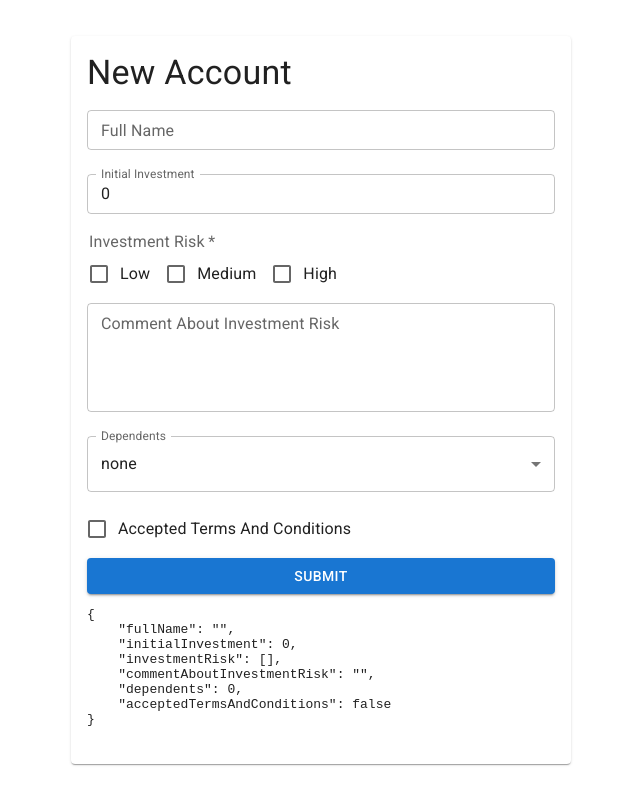
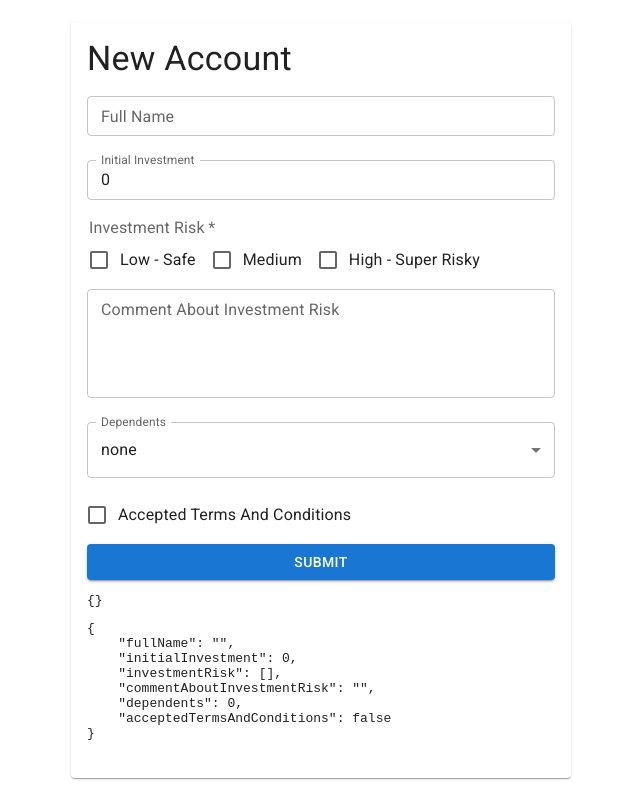
Before and after one commit to sergevitali/interview-app, a React (Create React App) app: page / in a window 1280 px wide. Shown: the whole page, without its empty margins (319-959 px from the left). Built offline with nearby package versions, Linux system fonts and the light colour scheme.

Commit message:
Error validation with Yup

```diff
--- a/src/components/FormDemo.tsx
+++ b/src/components/FormDemo.tsx
@@ -1,10 +1,13 @@
 import { Box, Button, Card, CardContent, Typography } from '@mui/material'
 import { Form, Formik, FormikProps } from 'formik'
-import CheckboxFieldDemo from './CheckboxFieldDemo'
+import { validation } from './FormDemoValidation'
 import { InvestmentDetails } from './InvestmentDetails.types'
-import MultiChecboxDemo from './MultiCheckboxDemo'
-import SelectFieldDemo from './SelectFieldDemo'
-import TextFieldDemo from './TextFieldDemo'
+import {
+  CheckboxField,
+  InputField,
+  SelectField,
+  MultiCheckbox
+} from './organisms/forms'
 
 const initialValues: InvestmentDetails = {
   fullName: '',
@@ -24,22 +27,27 @@ const FormDemo: React.FC<{}> = () => {
         </Typography>
         <Formik
           initialValues={initialValues}
+          validationSchema={validation}
           onSubmit={(values, actions) => {
-            console.log({ values, actions })
+            return new Promise((resolve) => {
+              setTimeout(() => {
+                resolve(true)
+              }, 5000)
+            }).then(() => console.log(values))
           }}
         >
           {({
             values,
-            handleChange,
-            touched,
-            errors
+            errors,
+            isSubmitting,
+            isValidating
           }: FormikProps<InvestmentDetails>) => (
             <Form>
               <Box mb={3}>
-                <TextFieldDemo name="fullName" label="Full Name" fullWidth />
+                <InputField name="fullName" label="Full Name" fullWidth />
               </Box>
               <Box mb={2}>
-                <TextFieldDemo
+                <InputField
                   name="initialInvestment"
                   label="Initial Investment"
                   type="number"
@@ -47,18 +55,18 @@ const FormDemo: React.FC<{}> = () => {
                 />
               </Box>
               <Box mb={1}>
-                <MultiChecboxDemo
+                <MultiCheckbox
                   name="investmentRisk"
                   label="Investment Risk"
                   options={[
-                    { label: 'Low', value: 'low' },
+                    { label: 'Low - Safe', value: 'low' },
                     { label: 'Medium', value: 'medium' },
-                    { label: 'High', value: 'high' }
+                    { label: 'High - Super Risky', value: 'high' }
                   ]}
                 />
               </Box>
               <Box mb={3}>
-                <TextFieldDemo
+                <InputField
                   name="commentAboutInvestmentRisk"
                   label="Comment About Investment Risk"
                   type="textarea"
@@ -66,7 +74,7 @@ const FormDemo: React.FC<{}> = () => {
                 />
               </Box>
               <Box mb={2}>
-                <SelectFieldDemo
+                <SelectField
                   name="dependents"
                   label="Dependents"
                   options={[
@@ -79,12 +87,13 @@ const FormDemo: React.FC<{}> = () => {
                 />
               </Box>
               <Box mb={1}>
-                <CheckboxFieldDemo
+                <CheckboxField
                   name="acceptedTermsAndConditions"
                   label="Accepted Terms And Conditions"
                 />
               </Box>
               <Button
+                disabled={isSubmitting || isValidating}
                 color="primary"
                 variant="contained"
                 fullWidth
@@ -93,6 +102,7 @@ const FormDemo: React.FC<{}> = () => {
                 Submit
               </Button>
 
+              <pre>{JSON.stringify(errors, null, 4)}</pre>
               <pre>{JSON.stringify(values, null, 4)}</pre>
             </Form>
           )}
--- /dev/null
+++ b/src/components/FormDemoValidation.ts
@@ -0,0 +1,27 @@
+import * as Yup from 'yup'
+
+export const validation = Yup.object({
+  fullName: Yup.string()
+    .required('Your name is mandatory!')
+    .min(2, 'Your name must be at least 2 characters')
+    .max(100),
+  initialInvestment: Yup.number()
+    .required('Initial investment is mandatory!')
+    .min(100, 'Initial investment must be greater or equal to 100'),
+  dependents: Yup.number().required().min(0).max(5),
+  acceptedTermsAndConditions: Yup.boolean()
+    .required('Required')
+    .oneOf([true], 'You must accept the terms and conditions.'),
+  investmentRisk: Yup.array(Yup.string().oneOf(['high', 'medium', 'low']))
+    .min(1, 'You must select at least one risk type')
+    .max(1, 'Investment Risk field must have less than or equal to 1 items'),
+  commentAboutInvestmentRisk: Yup.mixed().when('investmentRisk', {
+    is: (investmentRisk: string[]) =>
+      investmentRisk.find((ir) => ir === 'high'),
+    then: Yup.string()
+      .required('Please comment about investment risk if you select high risk')
+      .min(20)
+      .max(100),
+    otherwise: Yup.string().min(20).max(100)
+  })
+})
--- a/src/components/CheckboxFieldDemo.tsx
+++ b/src/components/organisms/forms/CheckboxField.tsx
@@ -1,20 +1,27 @@
-import { Checkbox, FormControl, FormControlLabel } from '@mui/material'
+import {
+  Checkbox,
+  FormControl,
+  FormControlLabel,
+  FormHelperText
+} from '@mui/material'
 import { useField } from 'formik'
 
-type CheckboxFieldDemoProps = {
+type CheckboxFieldProps = {
   name: string
   label: string
   value?: string
 }
-const CheckboxFieldDemo: React.FC<CheckboxFieldDemoProps> = (props) => {
+const CheckboxField: React.FC<CheckboxFieldProps> = (props) => {
   const [field, meta] = useField(props)
   const { label, value } = props
+  const isError = Boolean(meta.error) && meta.touched && !value
 
   return (
-    <FormControl required error={meta.touched && Boolean(meta.error)}>
+    <FormControl>
       <FormControlLabel
         control={
           <Checkbox
+            {...field}
             value={value}
             name={field.name}
             checked={field.checked}
@@ -23,8 +30,9 @@ const CheckboxFieldDemo: React.FC<CheckboxFieldDemoProps> = (props) => {
         }
         label={label}
       />
+      {isError && <FormHelperText error>{meta.error}</FormHelperText>}
     </FormControl>
   )
 }
 
-export default CheckboxFieldDemo
+export default CheckboxField
--- a/src/components/TextFieldDemo.tsx
+++ b/src/components/organisms/forms/InputField.tsx
@@ -1,13 +1,13 @@
 import { TextField } from '@mui/material'
 import { useField } from 'formik'
 
-type TextFieldDemoProps = {
+type InputFieldProps = {
   name: string
   label: string
   type?: 'text' | 'number' | 'textarea'
   fullWidth?: boolean
 }
-const TextFieldDemo: React.FC<TextFieldDemoProps> = (props) => {
+const InputField: React.FC<InputFieldProps> = (props) => {
   const [field, meta] = useField(props)
   const { name, type } = props
 
@@ -29,4 +29,4 @@ const TextFieldDemo: React.FC<TextFieldDemoProps> = (props) => {
   )
 }
 
-export default TextFieldDemo
+export default InputField
--- a/src/components/MultiCheckboxDemo.tsx
+++ b/src/components/organisms/forms/MultiCheckbox.tsx
@@ -1,14 +1,19 @@
-import { FormControl, FormGroup, FormLabel } from '@mui/material'
+import {
+  FormControl,
+  FormGroup,
+  FormHelperText,
+  FormLabel
+} from '@mui/material'
 import { useField } from 'formik'
-import CheckboxFieldDemo from './CheckboxFieldDemo'
+import CheckboxField from './CheckboxField'
 
-type MultiChecboxDemoProps = {
+type MultiChecboxProps = {
   name: string
   label: string
   options: Array<{ label: string; value: string }>
 }
 
-const MultiChecboxDemo: React.FC<MultiChecboxDemoProps> = (props) => {
+const MultiChecbox: React.FC<MultiChecboxProps> = (props) => {
   const [field, meta] = useField(props)
   const { name, label, options } = props
 
@@ -22,7 +27,7 @@ const MultiChecboxDemo: React.FC<MultiChecboxDemoProps> = (props) => {
       <FormLabel component="legend">{label}</FormLabel>
       <FormGroup sx={{ display: 'flex', flexDirection: 'row' }}>
         {options.map((opt, index) => (
-          <CheckboxFieldDemo
+          <CheckboxField
             key={index}
             name={name}
             label={opt.label}
@@ -30,8 +35,11 @@ const MultiChecboxDemo: React.FC<MultiChecboxDemoProps> = (props) => {
           />
         ))}
       </FormGroup>
+      {meta.touched && Boolean(meta.error) && (
+        <FormHelperText error>{meta.error}</FormHelperText>
+      )}
     </FormControl>
   )
 }
 
-export default MultiChecboxDemo
+export default MultiChecbox
--- a/src/components/SelectFieldDemo.tsx
+++ b/src/components/organisms/forms/SelectField.tsx
@@ -1,13 +1,13 @@
 import { FormControl, InputLabel, MenuItem, Select } from '@mui/material'
 import { useField } from 'formik'
 
-type SelectFieldDemoProps = {
+type SelectFieldProps = {
   name: string
   label: string
   options: { value: string | number; name: string }[]
   fullWidth?: boolean
 }
-const SelectFieldDemo: React.FC<SelectFieldDemoProps> = (props) => {
+const SelectField: React.FC<SelectFieldProps> = (props) => {
   const [field, meta] = useField(props)
   const { name, label, options } = props
 
@@ -34,4 +34,4 @@ const SelectFieldDemo: React.FC<SelectFieldDemoProps> = (props) => {
   )
 }
 
-export default SelectFieldDemo
+export default SelectField
--- /dev/null
+++ b/src/components/organisms/forms/index.ts
@@ -0,0 +1,4 @@
+export { default as InputField } from './InputField'
+export { default as CheckboxField } from './CheckboxField'
+export { default as SelectField } from './SelectField'
+export { default as MultiCheckbox } from './MultiCheckbox'
```
